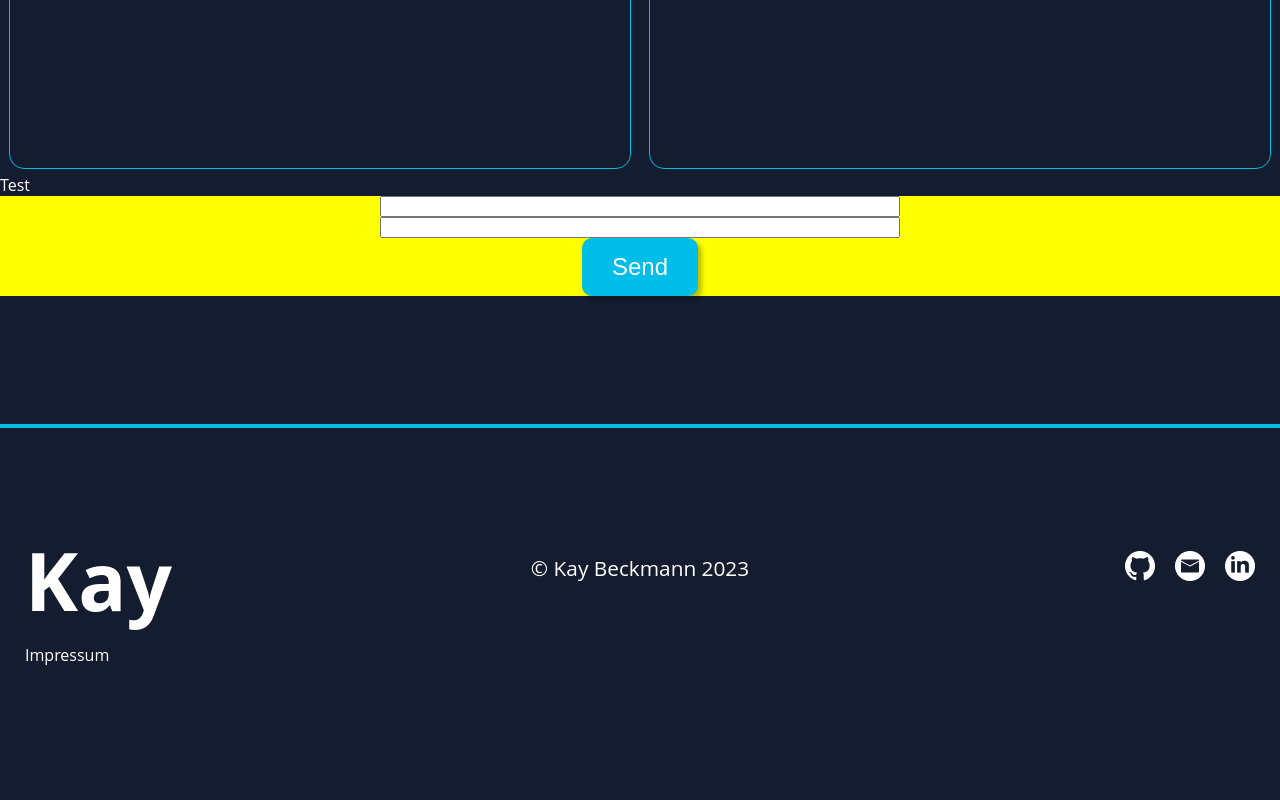
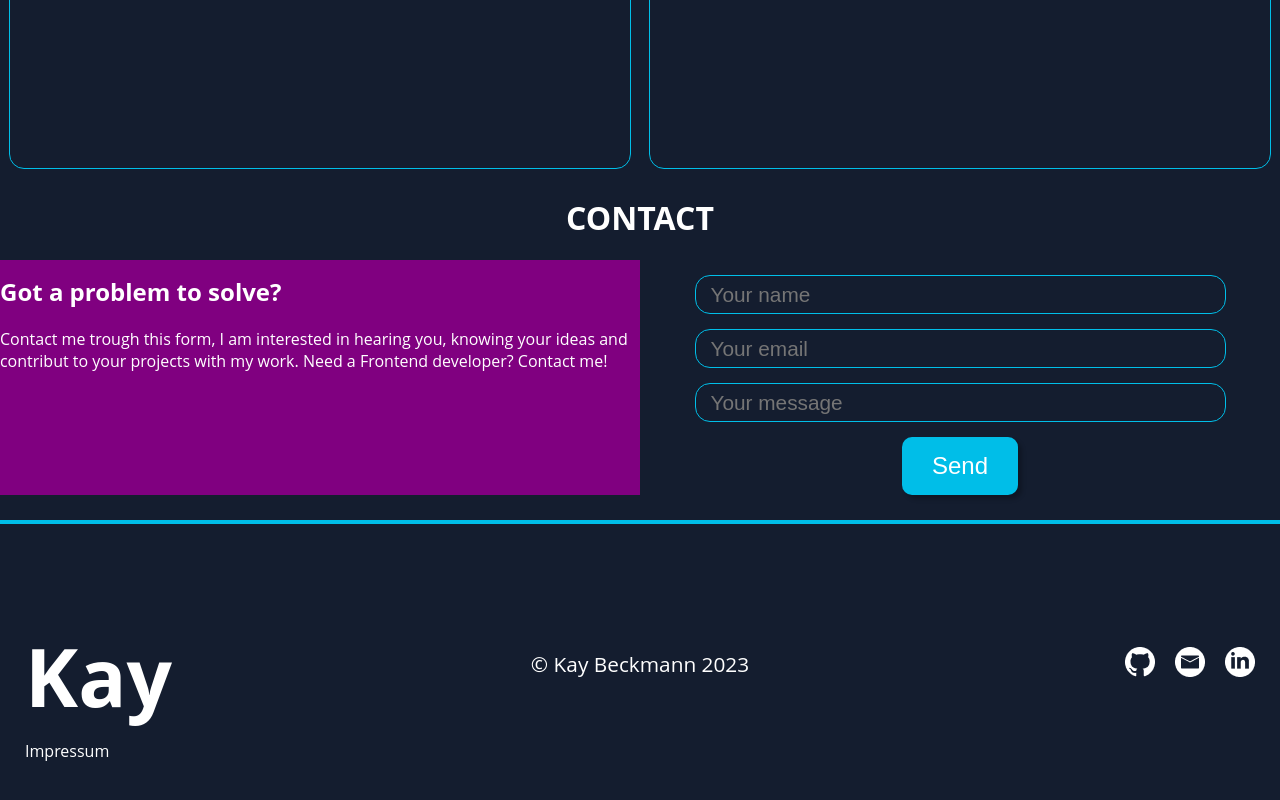
Before and after one commit to KayBeckmann/portfolio, an Angular app: page / in a window 1280 px wide. Shown: the part 3454-4254 px from the top of the page. Before the commit the page ends 4162 px from the top, so only its background shows below. Built offline with nearby package versions, Linux system fonts and the light colour scheme.

Commit message:
design contact-section

```diff
--- a/src/app/contact/contact.component.html
+++ b/src/app/contact/contact.component.html
@@ -1,20 +1,41 @@
 <div class="wrapper" id="contact">
-  <div class="infobox" #infobox>Test</div>
+  <div class="infobox d-none" #infobox>Test</div>
+  <h1>CONTACT</h1>
+  <div class="content">
+    <div class="text">
+      <h2>Got a problem to solve?</h2>
+      <div>
+        Contact me trough this form, I am interested in hearing you, knowing
+        your ideas and contribut to your projects with my work. Need a Frontend
+        developer? <span>Contact me!</span>
+      </div>
+    </div>
     <form (submit)="sendMail()" ngNativeValidate #myForm>
       <input
         [disabled]="isDisabled"
         required
         type="text"
         name="name"
+        placeholder="Your name"
         #nameField
+      />
+      <input
+        [disabled]="isDisabled"
+        required
+        type="email"
+        name="email"
+        placeholder="Your email"
+        #emailField
       />
       <input
         [disabled]="isDisabled"
         required
         type="text"
         name="message"
+        placeholder="Your message"
         #messageField
       />
       <button [disabled]="isDisabled" class="primary" #sendButton>Send</button>
     </form>
   </div>
+</div>
--- a/src/app/contact/contact.component.scss
+++ b/src/app/contact/contact.component.scss
@@ -1,16 +1,57 @@
 .wrapper {
   width: 100dvw;
-  height: 250px;
+  display: flex;
+  flex-direction: column;
+  align-items: center;
+  margin-bottom: 25px;
+}
+
+.d-none {
+  display: none;
+}
+
+.infobox {
+  background-color: #27334b;
+  width: 300px;
+  height: auto;
+  padding: 15px;
+  border: 1px solid #00bee8;
+  border-radius: 15px;
+  text-align: center;
+}
+
+.content {
+  display: flex;
+  flex-direction: row;
+  width: 100dvw;
+}
+
+.text {
+  background-color: purple;
+  width: 50%;
+
+  h2 {
+    margin-top: 15px;
+  }
 }
 
 form {
-  background-color: yellow;
   display: flex;
   flex-direction: column;
   justify-content: center;
   align-items: center;
+  width: 50%;
+  gap: 15px;
+  padding-top: 15px;
 
   input {
-    width: 40%;
+    width: 80%;
+    height: 35px;
+    border: 1px solid #00bee8;
+    border-radius: 15px;
+    background-color: #141d2f;
+    color: white;
+    padding-left: 15px;
+    font-size: 1.3rem;
   }
 }
--- a/src/app/contact/contact.component.ts
+++ b/src/app/contact/contact.component.ts
@@ -8,6 +8,7 @@ import { Component, ElementRef, ViewChild } from "@angular/core";
 export class ContactComponent {
   @ViewChild("myForm") myForm!: ElementRef;
   @ViewChild("nameField") nameField!: ElementRef;
+  @ViewChild("emailField") emailField!: ElementRef;
   @ViewChild("messageField") messageField!: ElementRef;
   @ViewChild("sendButton") sendButton!: ElementRef;
   isDisabled: boolean = false;
@@ -17,9 +18,10 @@ export class ContactComponent {
   async sendMail() {
     let nameField = this.nameField.nativeElement;
     let messageField = this.messageField.nativeElement;
+    let emailField = this.emailField.nativeElement;
     let formdata = new FormData();
     formdata.append("name", nameField.value);
-    formdata.append("message", messageField.value);
+    formdata.append("message", emailField.value + " " + messageField.value);
 
     this.isDisabled = true;
 
```
Lines whose indentation alone changed are shown as unchanged.
